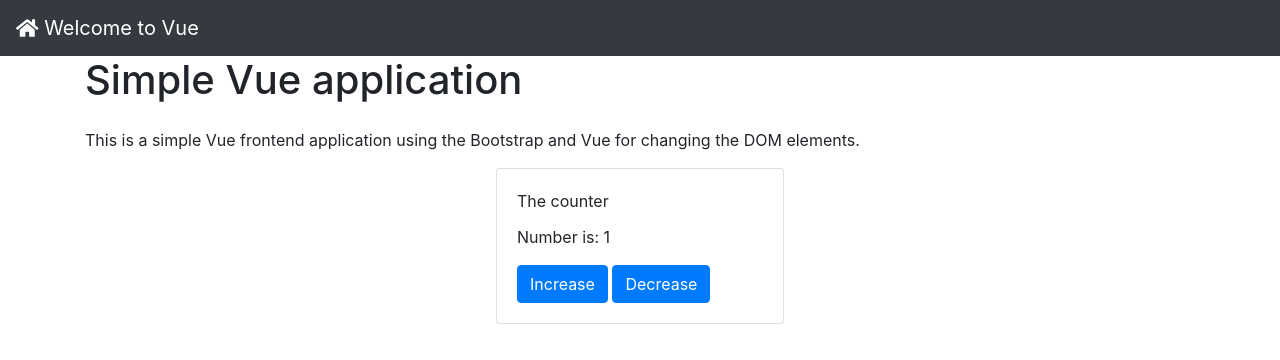
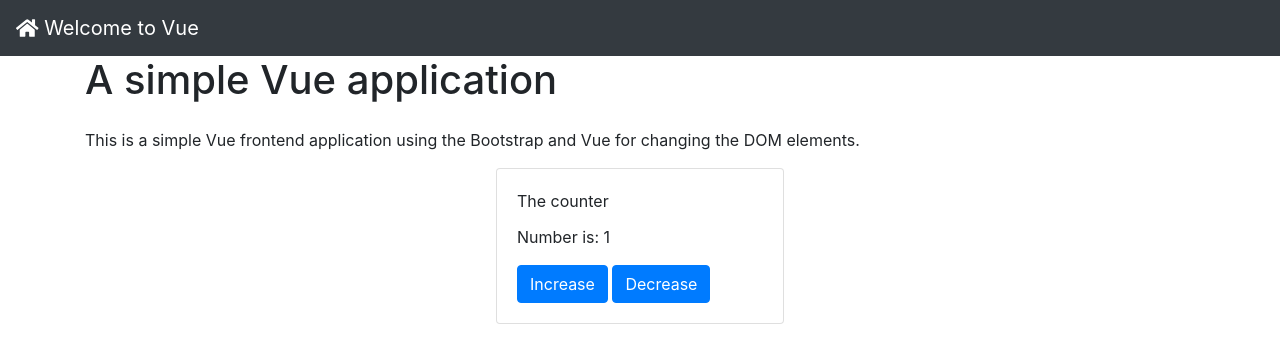
Before and after one commit to dzooli/zenva_vue, a website: page index.html in a window 1280 px wide. Drawn offline with nearby package versions, Linux system fonts and the light colour scheme.

Commit message:
Commit test

```diff
--- a/index.html
+++ b/index.html
@@ -18,7 +18,7 @@
         <!-- Content -->
         <div class="container">
             <div class="row">
-                <div class="col form-group"><h1>Simple Vue application</h1></div>
+                <div class="col form-group"><h1>A simple Vue application</h1></div>
             </div>
             <div class="row">
                 <div class="col form-group">
```
